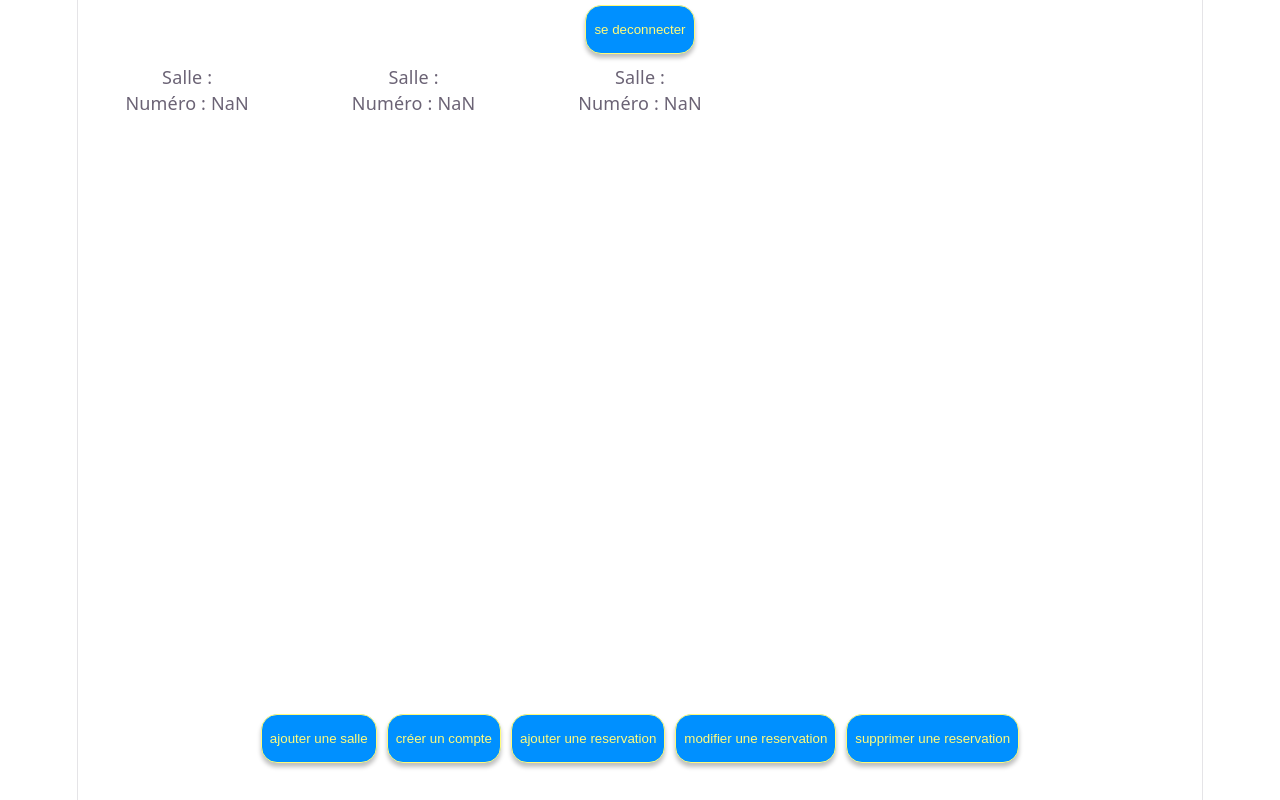
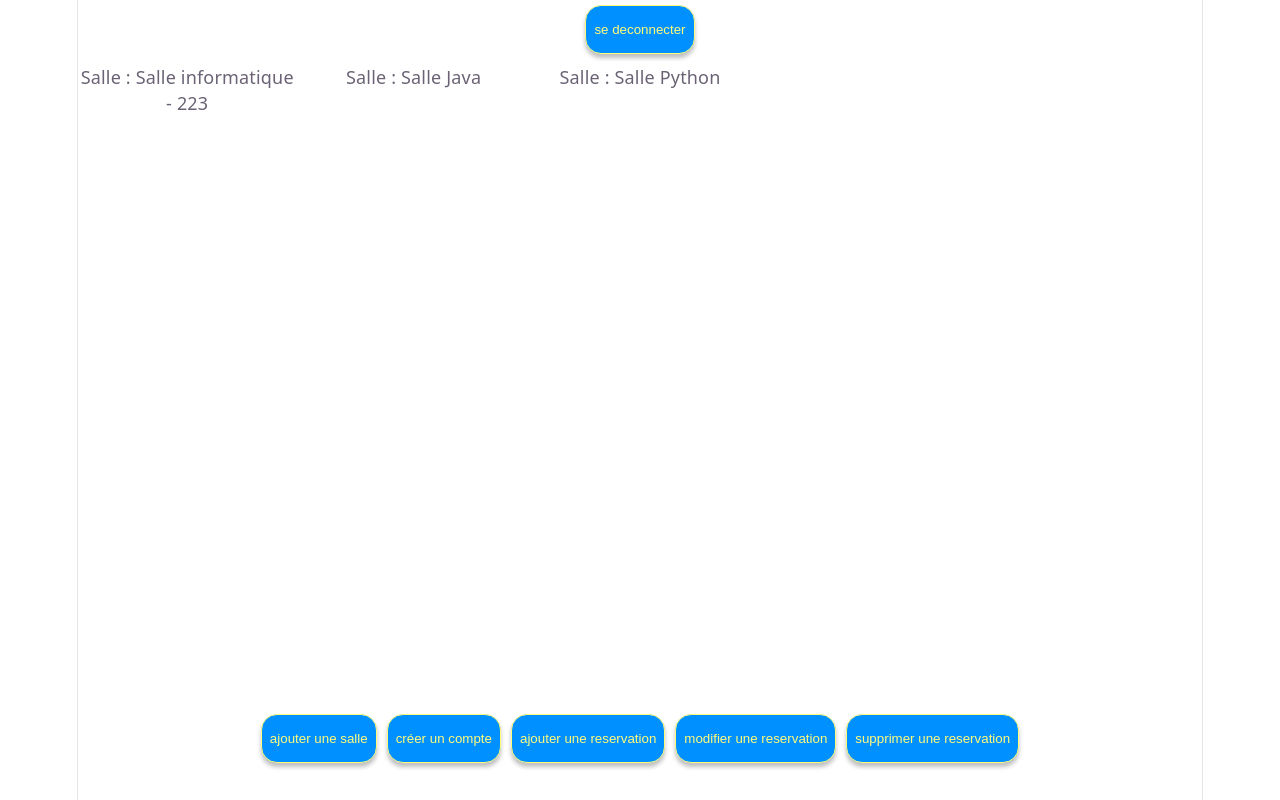
Before and after one commit to porte-christophe/la-bonne-salle-au-bon-moment, a React (Vite) app: page /dashboardAdmin in a window 1280 px wide. Built offline with nearby package versions, Linux system fonts and the light colour scheme; data requests are answered from the project's data file.

Commit message:
update new room + type salle

```diff
--- a/src/components/salle.tsx
+++ b/src/components/salle.tsx
@@ -1,17 +1,12 @@
 interface Salles {
-  nom: string;
-  numero: number;
+  label: string;
 }
 
-function Salle({ nom, numero }: Salles) {
+function Salle({ label}: Salles) {
   return (
     <div>
       <p>
-        Salle : {nom}
-      </p>
-
-      <p>
-        Numéro : {numero}
+        Salle : {label}
       </p>
     </div>
   );
--- a/src/pages/dashboard-admin.tsx
+++ b/src/pages/dashboard-admin.tsx
@@ -10,7 +10,6 @@ const API_URL = 'http://localhost:3001';
 interface SalleData {
   id: string;
   label: string;
-  nom: string;
   capacity: number;
   site: string;
   building: string;
@@ -41,7 +40,7 @@ function DashboardAdmin(){
         <div className='grid'>
           {salles.map((salle, index) => (
             <div key={salle.id} className={`div${index + 1}`}>
-              <Salle nom={salle.nom} numero={Number(salle.label)} />
+              <Salle label={salle.label} />
             </div>
           ))}
         </div>
```
